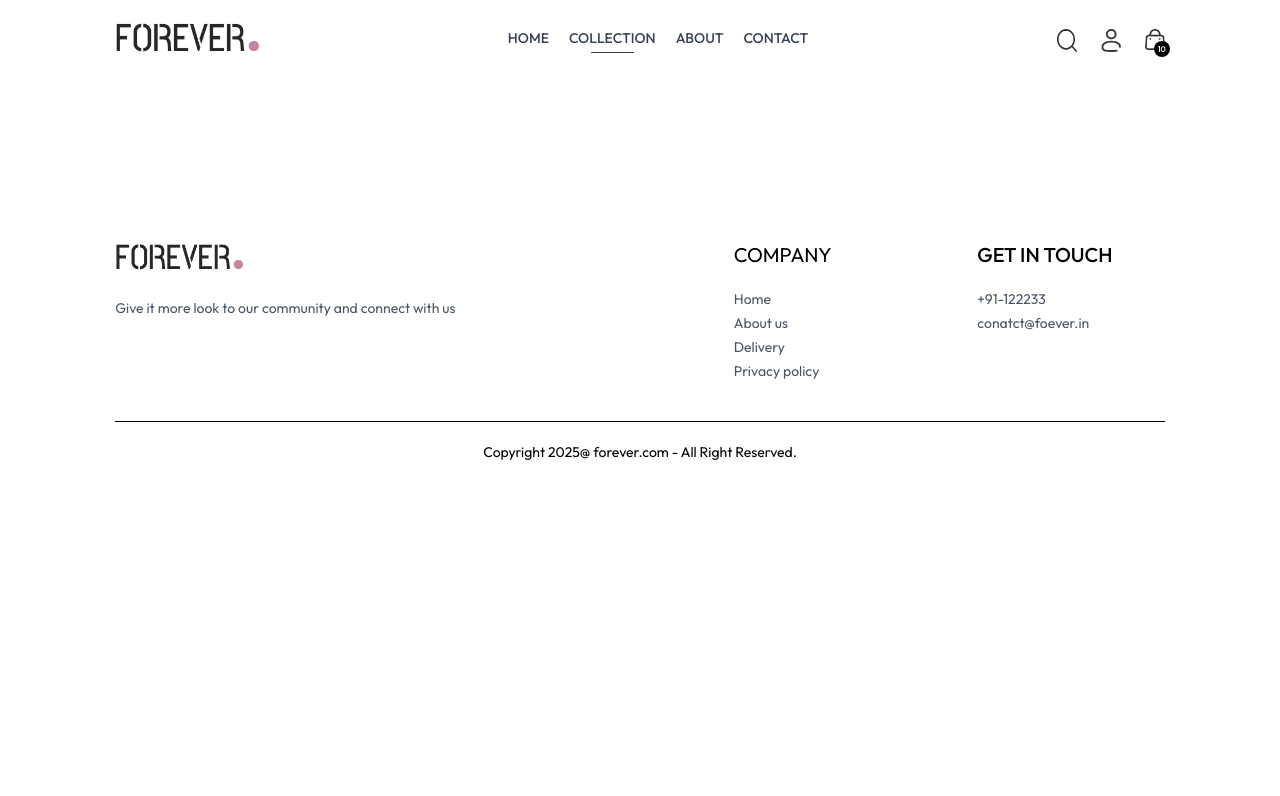
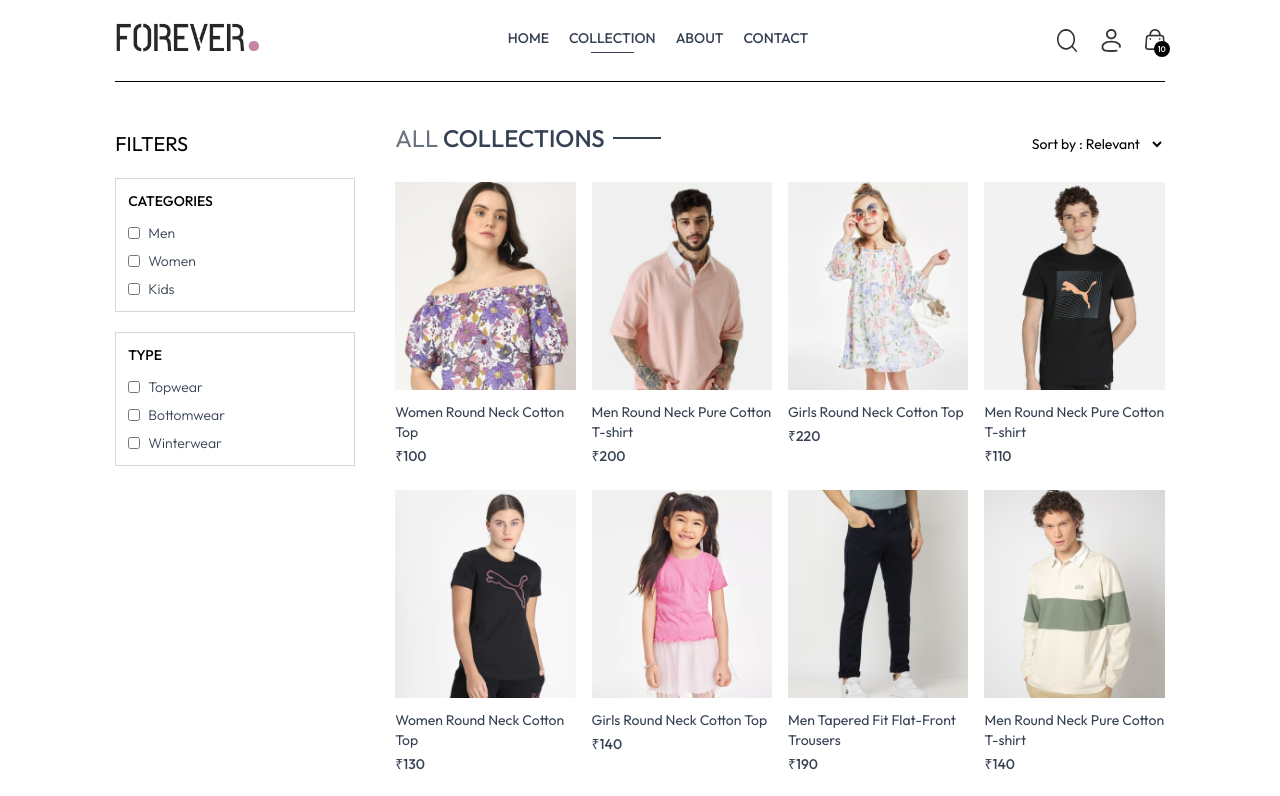
Before and after one commit to Abhishek-roy-221/forver_site, a React (Vite) app: page /collection in a window 1280 px wide. Shown: the top 796 px of the page. Built offline with nearby package versions, Linux system fonts and the light colour scheme.

Commit message:
coolection page made

```diff
--- a/src/pages/Collection.jsx
+++ b/src/pages/Collection.jsx
@@ -1,12 +1,159 @@
-import React from 'react'
+import React, { useContext, useEffect, useState } from 'react'
+import { ShopContext } from '../context/ShopConetxt'
+import { assets } from '../assets/assets';
+import Title from '../components/Title';
+import ProductItem from '../components/ProductItem';
 
 const Collection = () => {
 
+  const { products } = useContext(ShopContext);
+  const [showFilter, setShowFilter] = useState(false);
+  const [filterProducts, setFilterProducts] = useState([]);
+  const [category, setCategory] = useState([]);
+  const [subCategory, setSubCategory] = useState([]);
+  const [sortType,setSortType]= useState('relevant')
+
+  // toggle category
+  const toggleCategory = (e) => {
+    if (category.includes(e.target.value)) {
+      setCategory(prev => prev.filter(item => item !== e.target.value))
+    } else {
+      setCategory(prev => [...prev, e.target.value])
+    }
+  }
+
+  // toggle subcategory
+  const toggleSubCategory = (e) => {
+    if (subCategory.includes(e.target.value)) {
+      setSubCategory(prev => prev.filter(item => item !== e.target.value))
+    } else {
+      setSubCategory(prev => [...prev, e.target.value])
+    }
+  }
+
+  // Apply filter
+  const applyFilter = () => {
+    let productsCopy = products.slice();
+
+    if (category.length > 0) {
+      productsCopy = productsCopy.filter(item => category.includes(item.category));
+    }
+
+    if (subCategory.length > 0) {
+      productsCopy = productsCopy.filter(item => subCategory.includes(item.subCategory));
+    }
+
+    setFilterProducts(productsCopy);
+  }  // ✅ properly closed here
 
 
+//sort products
+const sortProduct =()=>{
+  let fpCopy = filterProducts.slice();
+
+  switch(sortType){
+    case 'low-high':
+      setFilterProducts(fpCopy.sort((a,b)=>(a.price - b.price)));
+      break;
+
+case 'high-low':
+      setFilterProducts(fpCopy.sort((a,b)=>(b.price - a.price)));
+      break;
+
+      default:
+        applyFilter();
+        break;
+
+  }}
+
+
+
+  // apply filter when category or subcategory changes
+  useEffect(() => {
+    applyFilter();   // ✅ call the function
+  }, [category, subCategory])
+
+  useEffect(()=>{
+sortProduct();
+  },[sortType])
+
   return (
-    <div>
+    <div className='flex flex-cols sm:flex-row gap-1 sm:gap-10 pt-10 border-t' >
+      {/* filter options */}
+      <div className='min-w-60'>
+        <p
+          onClick={() => setShowFilter(!showFilter)}
+          className='my-2 text-xl flex items-center cursor-pointer gap-2'
+        >
+          FILTERS
+          <img
+            className={`h-3 sm:hidden ${showFilter ? 'rotate-90' : ''}`}
+            src={assets.dropdown_icon}
+            alt=""
+          />
+        </p>
 
+        {/* category filters */}
+        <div className={`border border-gray-300 pl-3 py-3 mt-5 ${showFilter ? '' : 'hidden'} sm:block`}>
+          <p className='mb-3 text-sm font-medium'>CATEGORIES</p>
+          <div className='flex flex-col gap-2 text-sm font-light text-gray-700'>
+            <p className='flex gap-2'>
+              <input className='w-3' type="checkbox" value={'Men'} onChange={toggleCategory} />Men
+            </p>
+            <p className='flex gap-2'>
+              <input className='w-3' type="checkbox" value={'Women'} onChange={toggleCategory} />Women
+            </p>
+            <p className='flex gap-2'>
+              <input className='w-3' type="checkbox" value={'Kids'} onChange={toggleCategory} />Kids
+            </p>
+          </div>
+        </div>
+
+        {/* subcategory filter */}
+        <div className={`border border-gray-300 pl-3 py-3 my-5 ${showFilter ? '' : 'hidden'} sm:block`}>
+          <p className='mb-3 text-sm font-medium'>TYPE</p>
+          <div className='flex flex-col gap-2 text-sm font-light text-gray-700'>
+            <p className='flex gap-2'>
+              <input className='w-3' type="checkbox" value={'Topwear'} onChange={toggleSubCategory} />Topwear
+            </p>
+            <p className='flex gap-2'>
+              <input className='w-3' type="checkbox" value={'Bottomwear'} onChange={toggleSubCategory} />Bottomwear
+            </p>
+            <p className='flex gap-2'>
+              <input className='w-3' type="checkbox" value={'Winterwear'} onChange={toggleSubCategory} />Winterwear
+            </p>
+          </div>
+        </div>
+      </div>
+
+      {/* Right side */}
+      <div className='flex-1'>
+        <div className='flex justify-between text-base sm:text-2xl mb-4'>
+          <Title text1={'ALL'} text2={'COLLECTIONS'} />
+
+          {/* Product sort */}
+          <select onChange={(e)=>setSortType(e.target.value) }className='border-gray-300 text-sm px-2'>
+            <option value="relavent">Sort by : Relevant</option>
+            <option value="low-high">Sort by : low-high</option>
+            <option value="high-low">Sort by : high-low</option>
+          </select>
+        </div>
+
+        {/* Map products */}
+        <div className='grid grid-cols-2 md:grid-cols-3 lg:grid-cols-4 gap-4 gap-y-6 '>
+          {
+            filterProducts.map((item, index) => (
+              <ProductItem
+                key={index}
+                name={item.name}
+                id={item._id}
+                price={item.price}
+                image={item.image}
+              />
+            ))
+          }
+        </div>
+      </div>
     </div>
   )
 }
```
